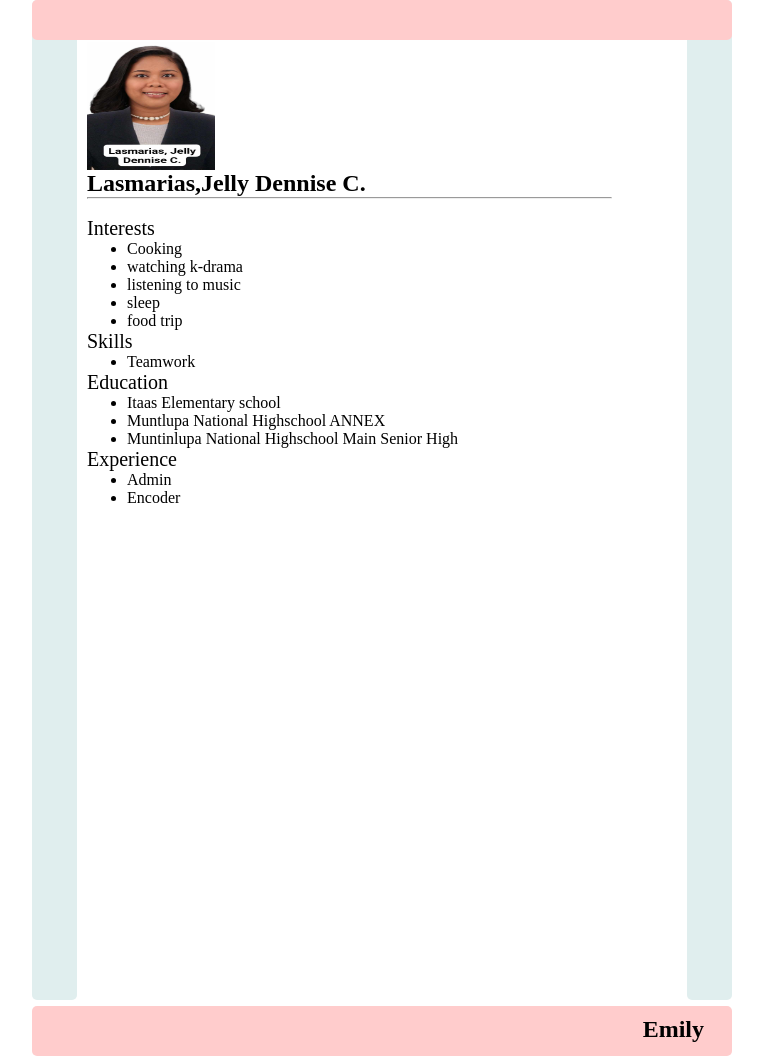
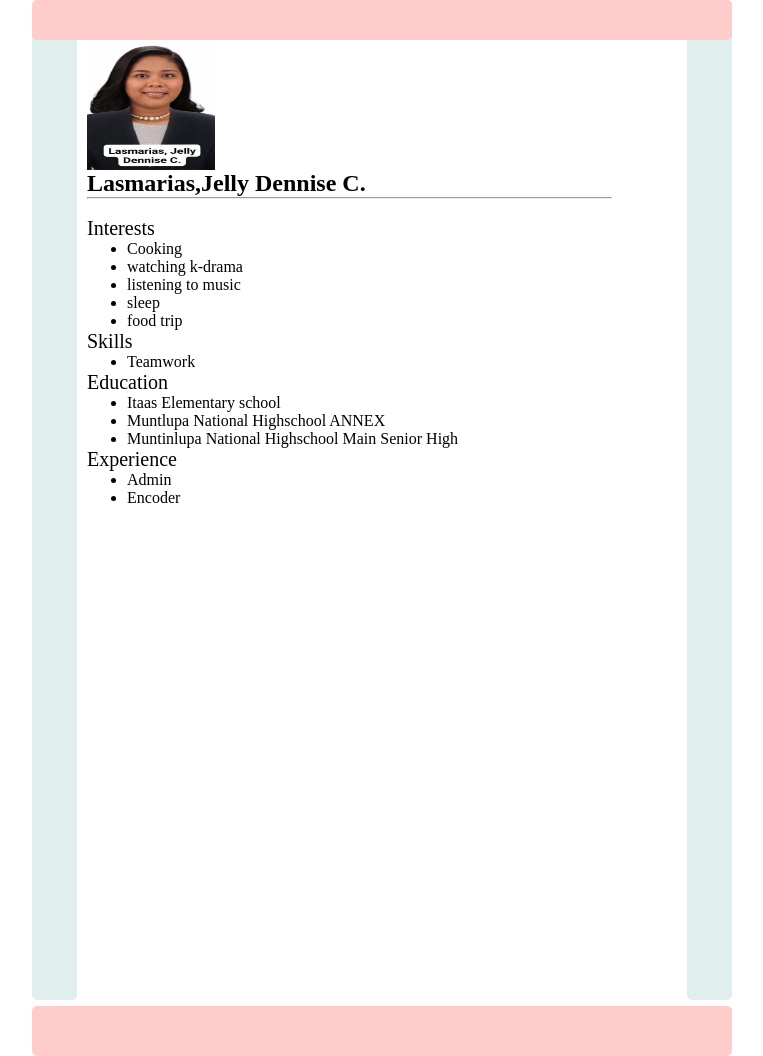
Before and after one commit to JellyDennise/lasmarias, a plain HTML site: page index.html in a window 1280 px wide. Shown: the whole page, without its empty margins (258-1021 px from the left). Drawn offline with Linux system fonts and the light colour scheme.

Commit message:
Update index.html

```diff
--- a/index.html
+++ b/index.html
@@ -41,7 +41,7 @@
 </div>
 <div class="right"></div>
 <div id="footer">
-  <h2 id="name">Emily</h2></div>
+  <h2 id="name"></h2></div>
   <style>
     * {
   max-width: 700px;
```
